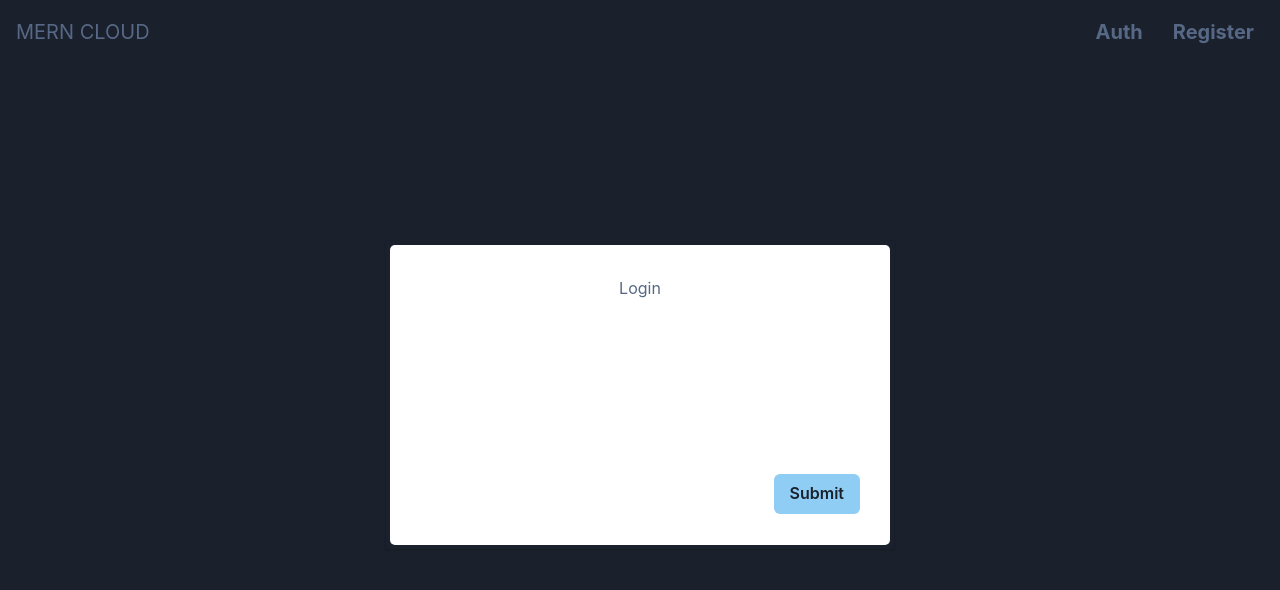
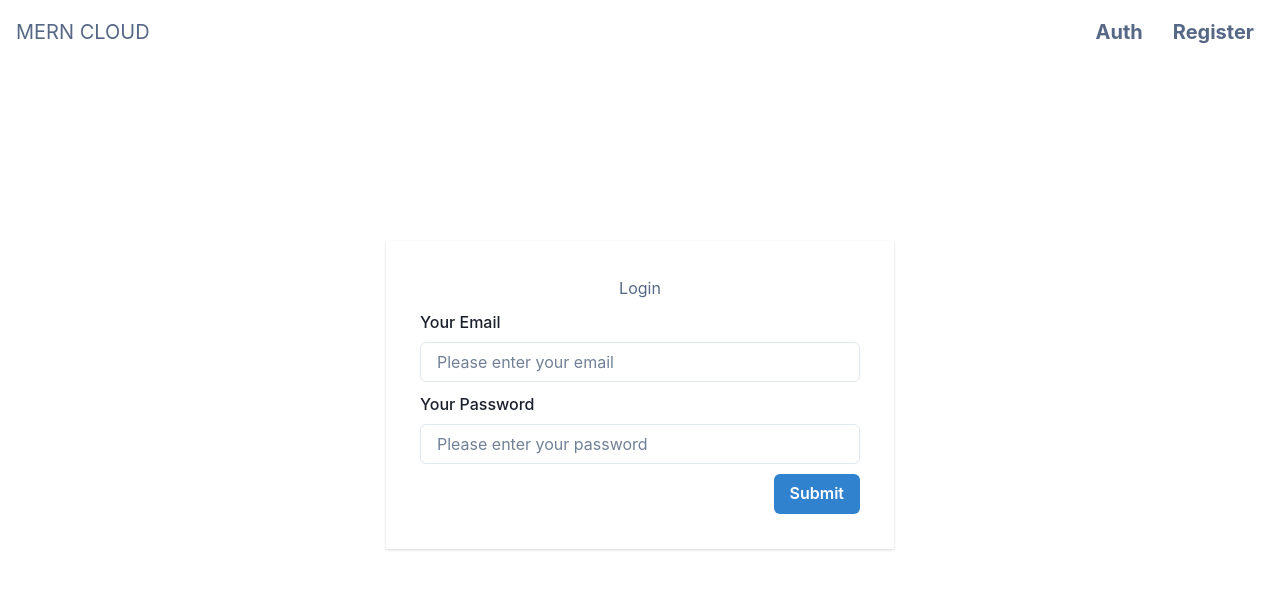
Before and after one commit to ElijahMinc/cloud_storage, a React (Create React App) app in the folder client/: page /login in a window 1280 px wide. Shown: the top 590 px of the page. Built offline with nearby package versions, Linux system fonts and the light colour scheme; a web font is replaced by a local one.

Commit message:
delete config theme

```diff
--- a/client/src/index.tsx
+++ b/client/src/index.tsx
@@ -4,7 +4,6 @@ import { Provider } from 'react-redux';
 import { store } from './redux/store';
 import { App } from './components/App/App';
 import { ChakraProvider } from '@chakra-ui/react'
-import { ColorModeScript } from '@chakra-ui/react'
 import theme from './theme/theme';
 
 import './index.css'
@@ -14,7 +13,6 @@ ReactDOM.render(
   <React.StrictMode>
     <ChakraProvider theme={theme}>
       <Provider store={store}>
-        <ColorModeScript initialColorMode={theme.config.initialColorMode} />
         <App />
       </Provider>
     </ChakraProvider>
--- a/client/src/theme/theme.ts
+++ b/client/src/theme/theme.ts
@@ -1,14 +1,9 @@
-import { extendTheme, type ThemeConfig } from '@chakra-ui/react'
+import { extendTheme } from '@chakra-ui/react'
 
 // Chakra UI default values
 //https://github.com/chakra-ui/chakra-ui/tree/main/packages/theme/src/foundations
-const config: ThemeConfig = {
-  initialColorMode: 'dark',
-  useSystemColorMode: false,
-}
 
 const theme = extendTheme({
-  config,
   colors: {
     primary: {
       500: '#566885'
```
